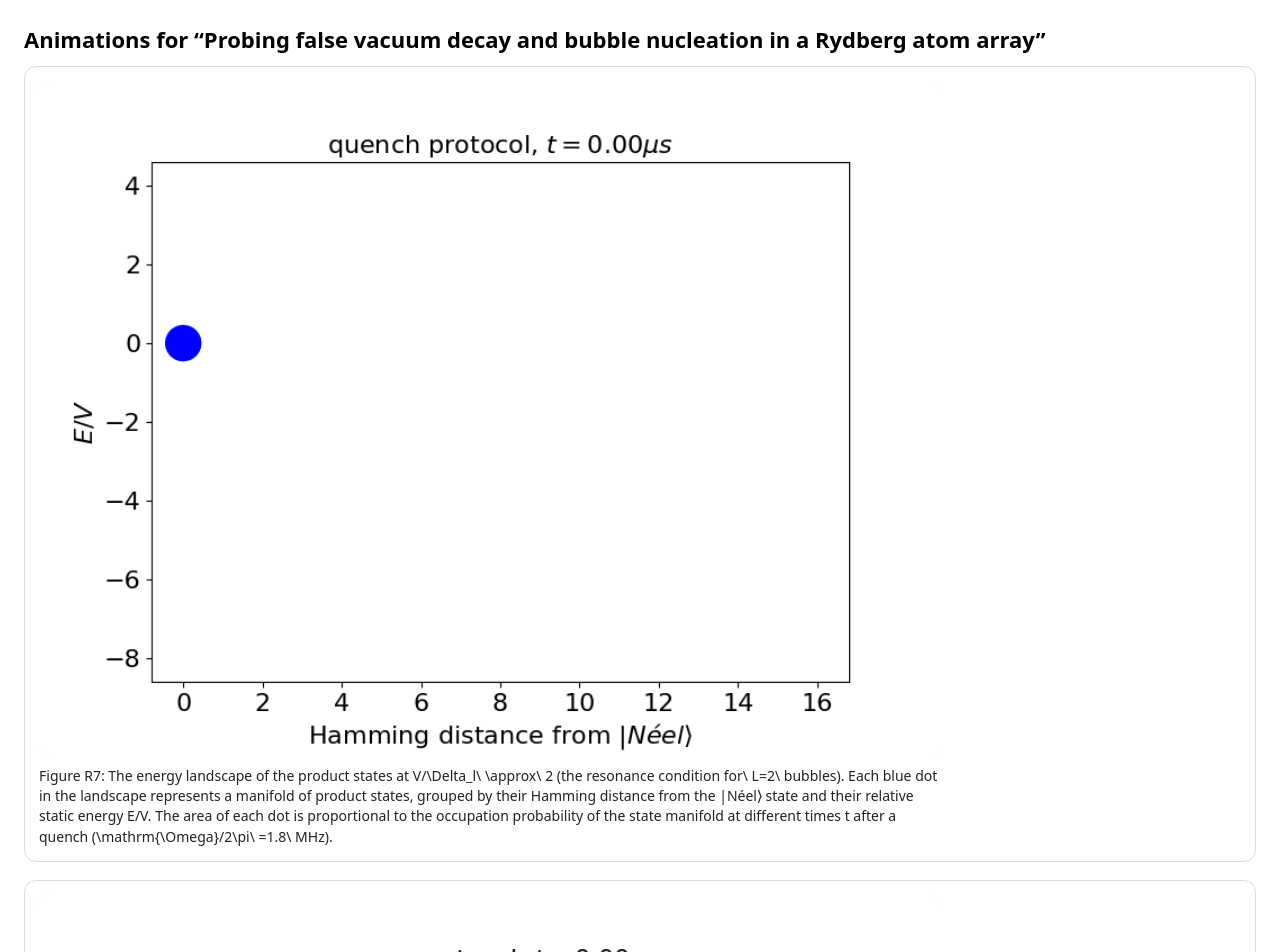
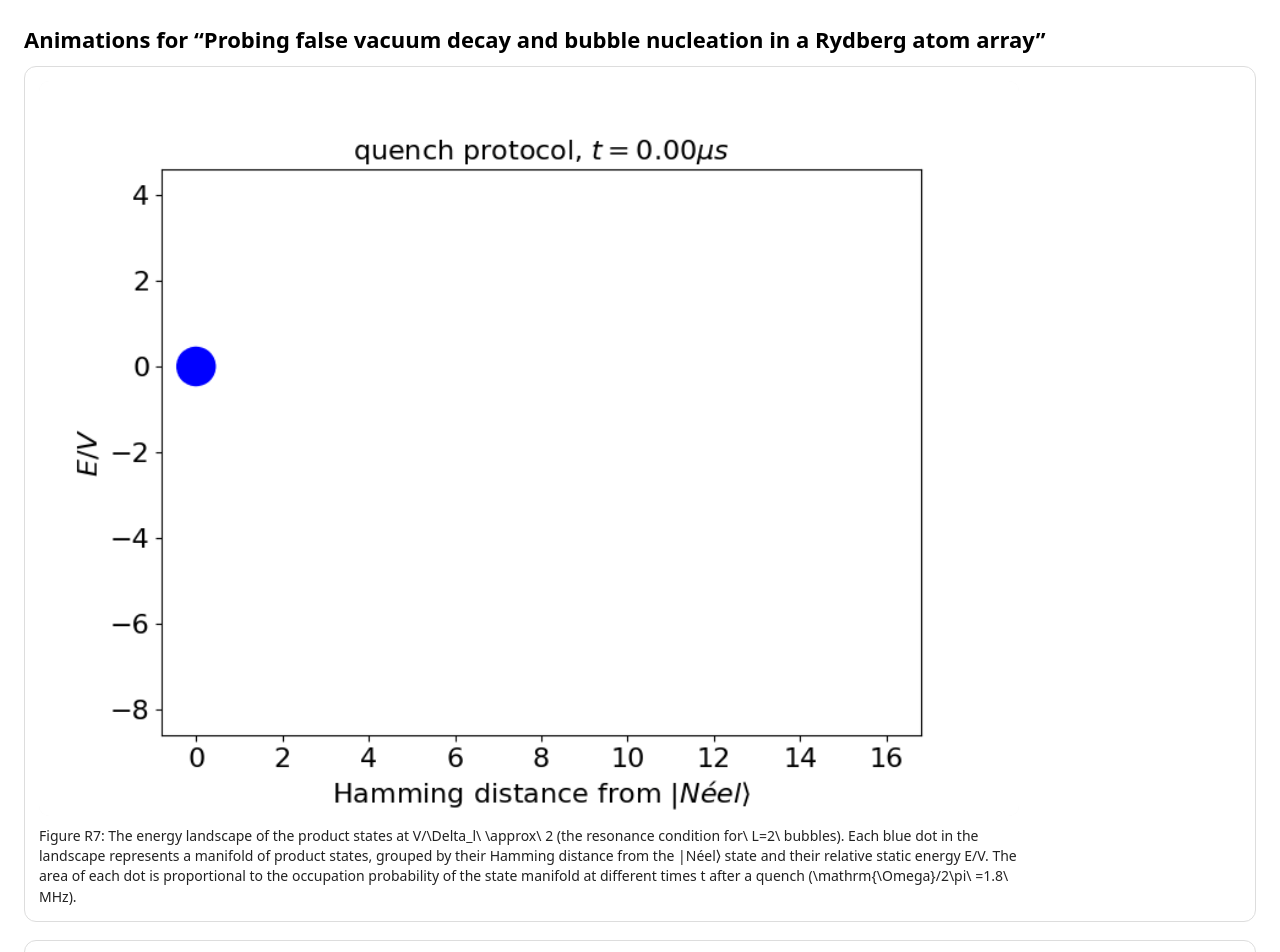
Before and after one commit to Xiao97Wang/animations-for-Probing-FVD-Rydberg, a plain HTML site: page index.html in a window 1280 px wide. Shown: the top 952 px of the page. Drawn offline with Linux system fonts and the light colour scheme.

Commit message:
Update index.html

```diff
--- a/index.html
+++ b/index.html
@@ -8,8 +8,8 @@
     body { font-family: system-ui, -apple-system, Segoe UI, Roboto, Arial, sans-serif; margin: 24px; line-height: 1.45; }
     h1 { margin: 0 0 10px; font-size: 22px; }
     figure { margin: 0 0 18px; padding: 14px; border: 1px solid #ddd; border-radius: 12px; }
-    img { width: 100%; max-width: 900px; height: auto; border-radius: 10px; background: #fafafa; display: block; }
-    figcaption { margin-top: 10px; font-size: 14px; color: #222; max-width: 900px; white-space: pre-wrap; }
+    img { width: 100%; max-width: 980px; height: auto; border-radius: 10px; background: #fafafa; display: block; }
+    figcaption { margin-top: 10px; font-size: 14px; color: #222; max-width: 980px; white-space: pre-wrap; }
   </style>
 </head>
 <body>
```
